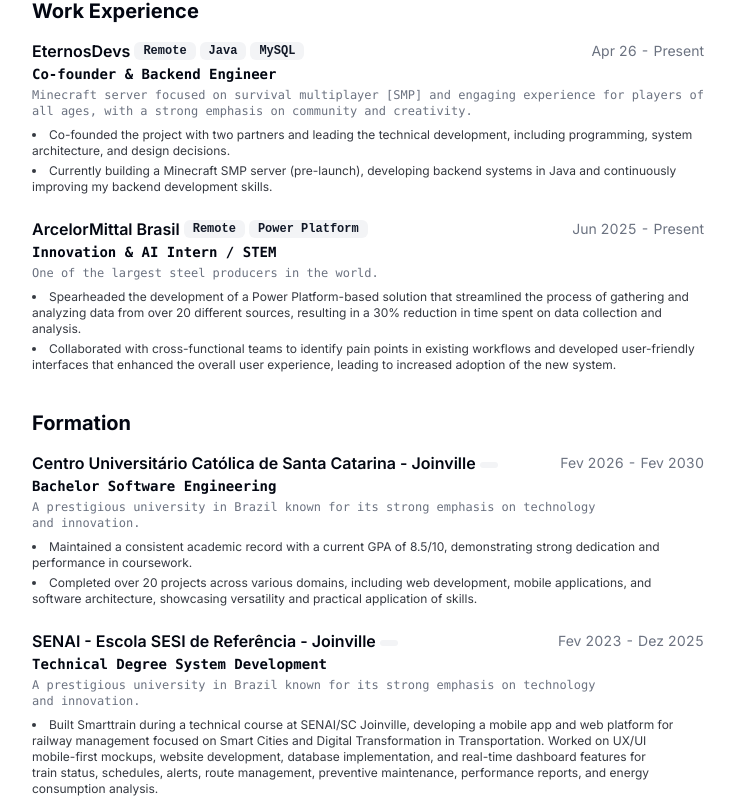
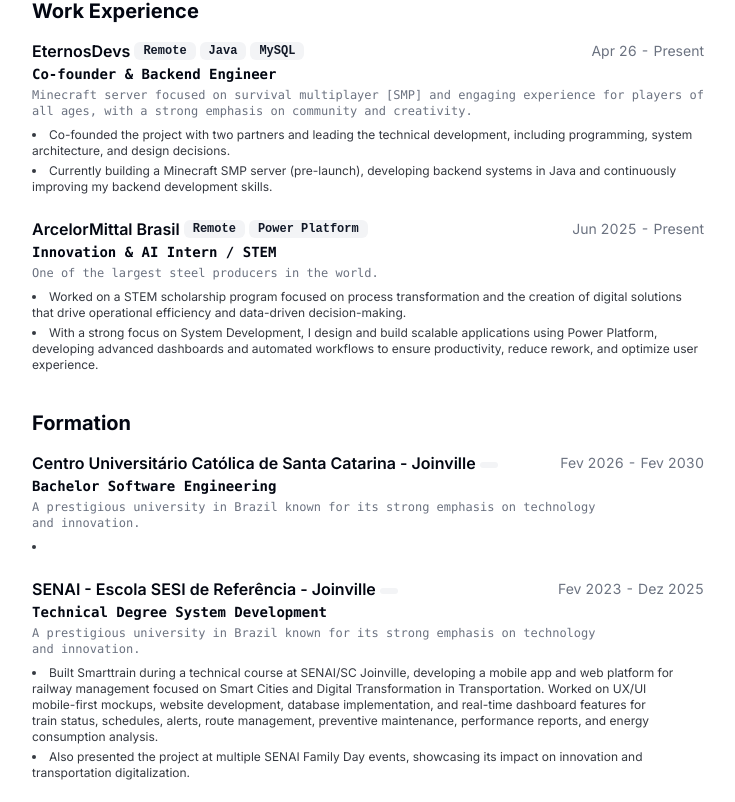
Before and after one commit to miguelrcha/miguelrcha.dev, a Next.js app: page / in a window 1280 px wide. Shown: the part 393-1195 px from the top of the page, without its empty margins (272-1007 px from the left). Built offline with nearby package versions, Linux system fonts and the light colour scheme.

Commit message:
chore: revise internship and education details in page.tsx
Updated internship and education bullet points to reflect new roles and responsibilities.

```diff
--- a/src/app/page.tsx
+++ b/src/app/page.tsx
@@ -80,8 +80,8 @@
     period: "Jun 2025 - Present",
     tags: ["Remote", "Power Platform"],
     bullets: [
-      "Spearheaded the development of a Power Platform-based solution that streamlined the process of gathering and analyzing data from over 20 different sources, resulting in a 30% reduction in time spent on data collection and analysis.",
-      "Collaborated with cross-functional teams to identify pain points in existing workflows and developed user-friendly interfaces that enhanced the overall user experience, leading to increased adoption of the new system.",
+      "Worked on a STEM scholarship program focused on process transformation and the creation of digital solutions that drive operational efficiency and data-driven decision-making.",
+      "With a strong focus on System Development, I design and build scalable applications using Power Platform, developing advanced dashboards and automated workflows to ensure productivity, reduce rework, and optimize user experience.",
     ],
   }
 
@@ -96,8 +96,7 @@
     period: "Fev 2026 - Fev 2030",
     tags: [""],
     bullets: [
-      "Maintained a consistent academic record with a current GPA of 8.5/10, demonstrating strong dedication and performance in coursework.",
-      "Completed over 20 projects across various domains, including web development, mobile applications, and software architecture, showcasing versatility and practical application of skills.",
+      "",
     ],
   },
   {
```
